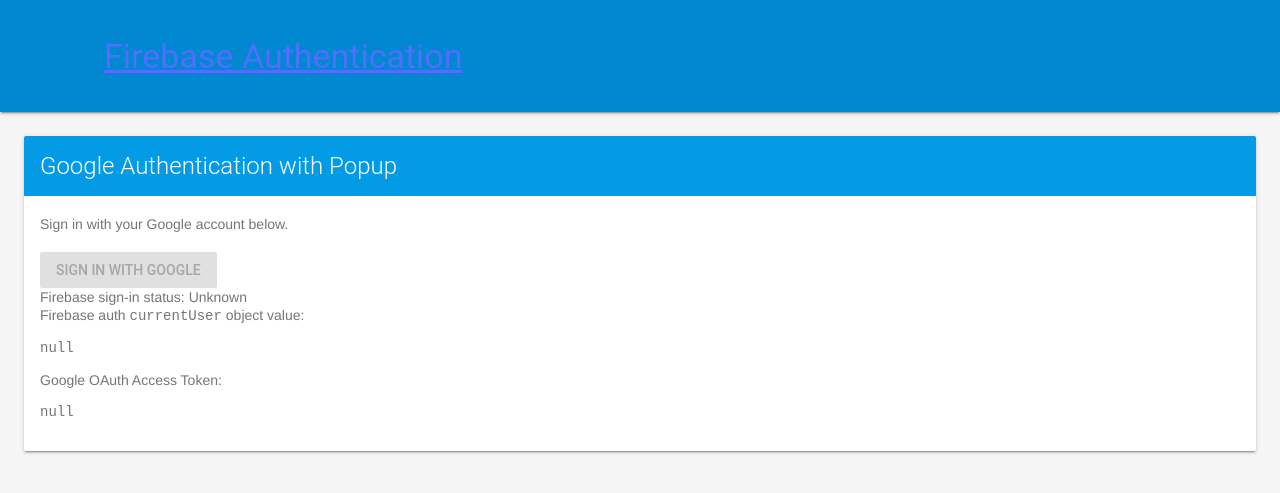
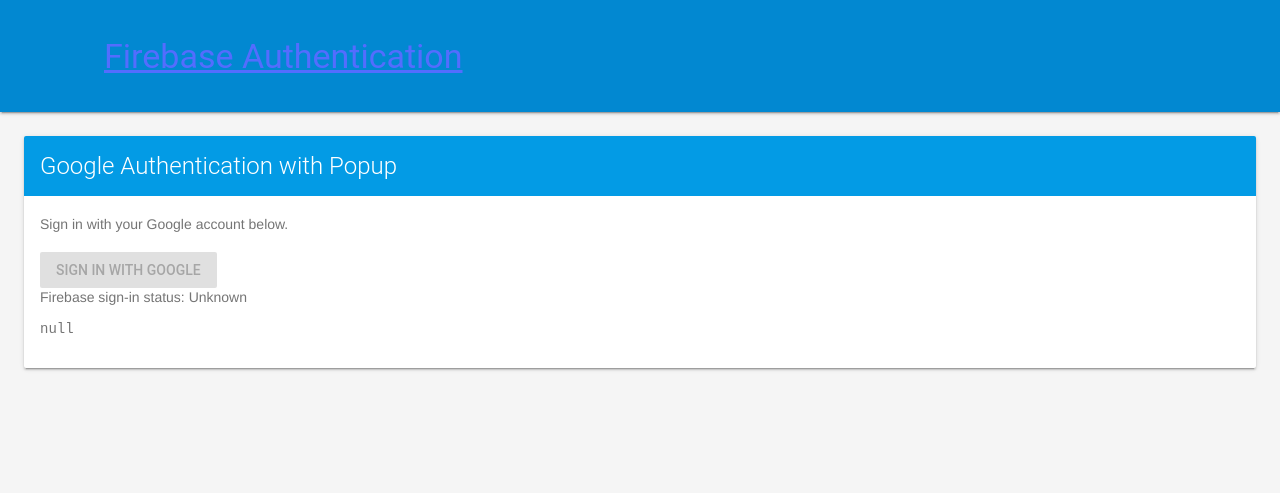
Before and after one commit to slothgamez/fireplex.github.io, a Jekyll site: the page firebase/login/index.html, which Jekyll copies as it is, in a window 1280 px wide. Shown: the top 493 px of the page. Built offline with Jekyll 4.4.1, drawn with Linux system fonts in a browser that asks for light colours; nearby versions of some CDN libraries; comment, search, counter and statistics services are not loaded.

Commit message:
Update index.html

```diff
--- a/firebase/login/index.html
+++ b/firebase/login/index.html
@@ -181,10 +185,7 @@ limitations under the License.
           <!-- Container where we'll display the user details -->
           <div class="quickstart-user-details-container">
             Firebase sign-in status: <span id="quickstart-sign-in-status">Unknown</span>
-            <div>Firebase auth <code>currentUser</code> object value:</div>
             <pre><code id="quickstart-account-details">null</code></pre>
-            <div>Google OAuth Access Token:</div>
-            <pre><code id="quickstart-oauthtoken">null</code></pre>
           </div>
         </div>
       </div>
```
Also changed, not shown: other parts of firebase/login/index.html (+4 -0 lines).
